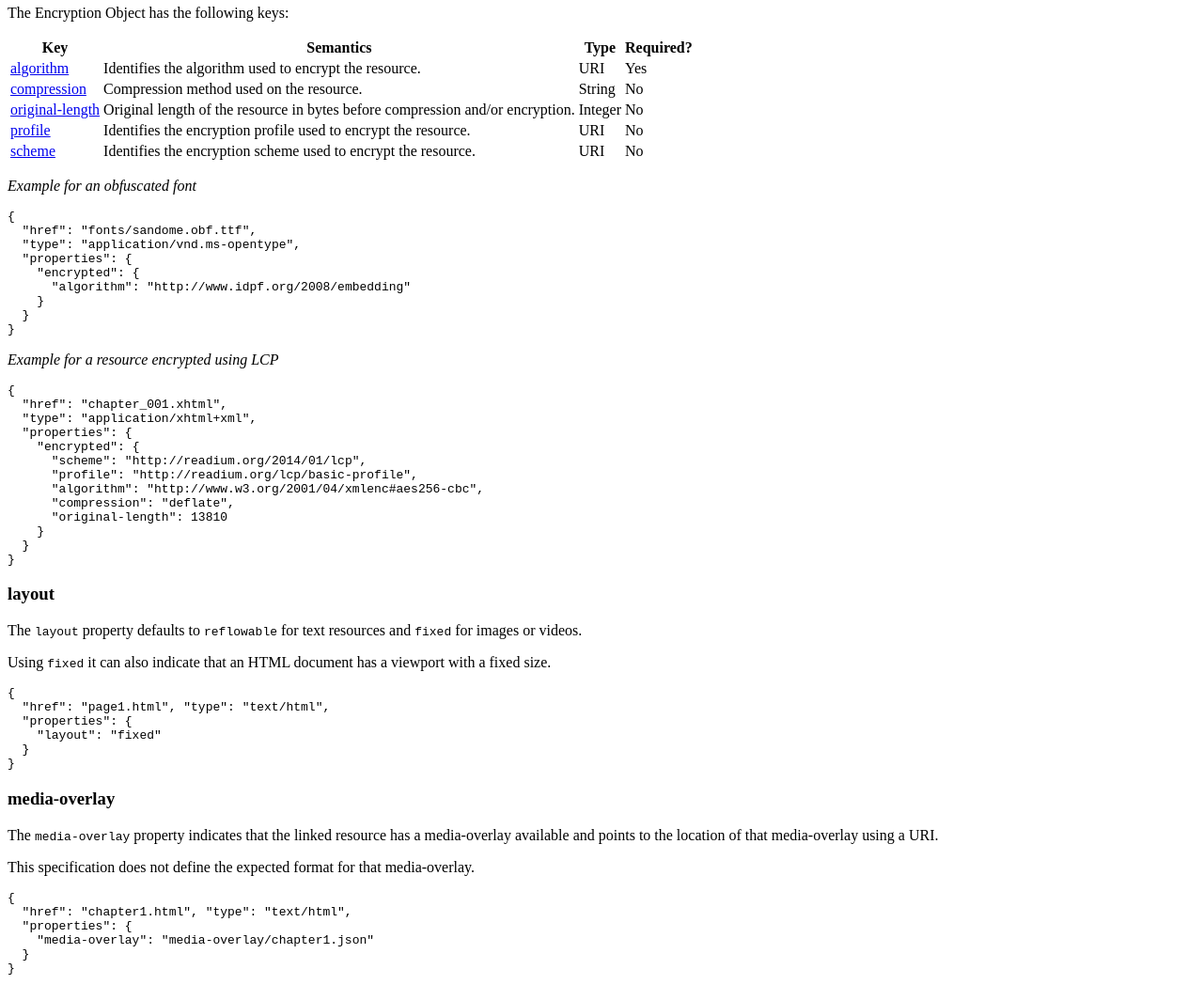
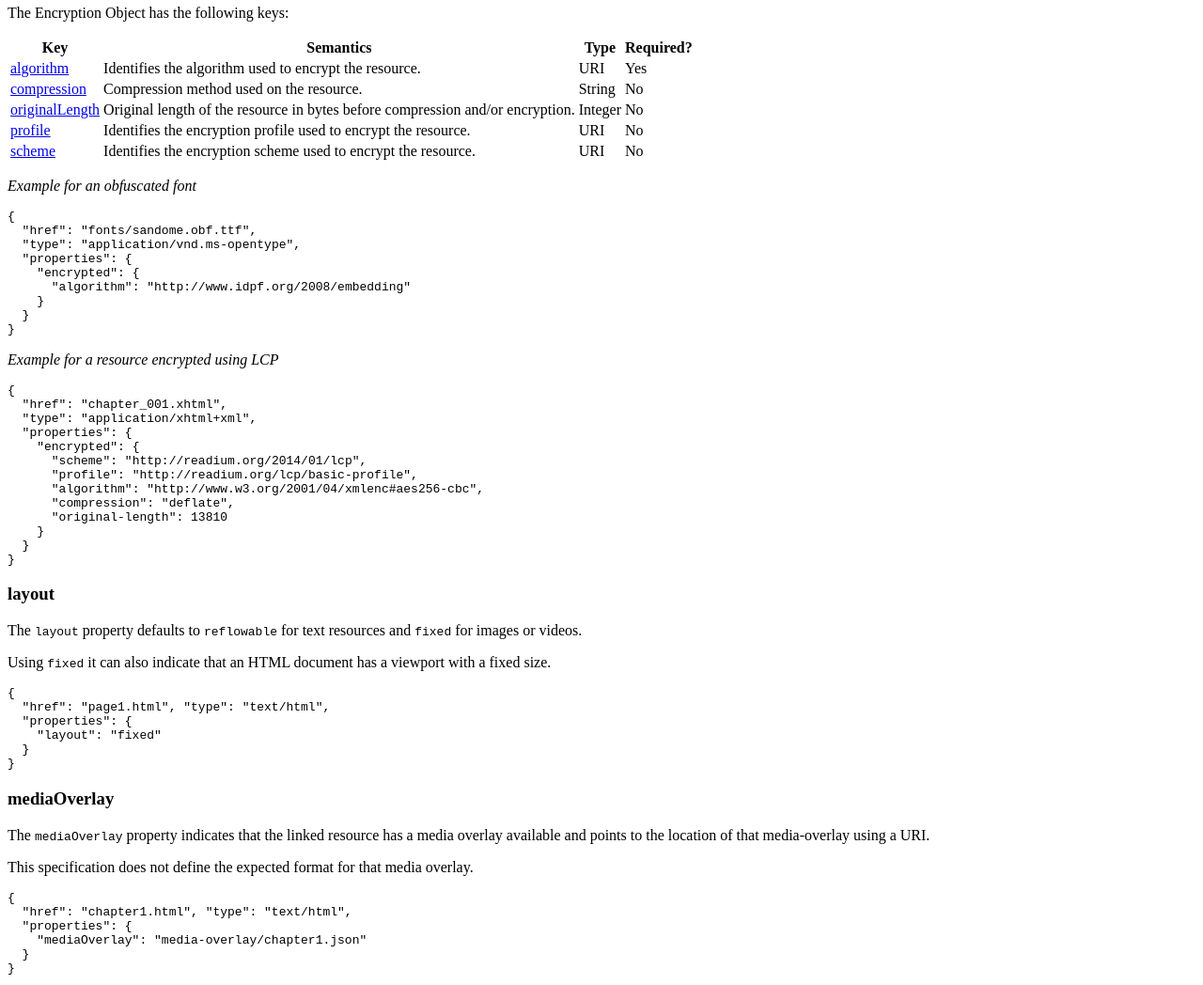
Before and after one commit to readium/webpub-manifest, a Jekyll site: the page built from extensions/epub.md, in a window 1280 px wide and 1400 px high, scrolled down 1034 px. Shown: the part 349-1397 px from the top of the window at 94% size. Built offline with Jekyll 4.4.1, drawn with Linux system fonts in a browser that asks for light colours; our own code applies the rules of GitHub Pages for plain Markdown files; comment, search, counter and statistics services are not loaded; some of the changed text lies outside the part shown.

Commit message:
Rename 2 properties which become camelCase (consistency of style)

````diff
--- a/extensions/epub.md
+++ b/extensions/epub.md
@@ -31,7 +31,7 @@
 | [contains](#contains)  | Identifies content contained in the linked resource, that cannot be strictly identified using a media type.  | Array  | `mathml`, `onix`, `remote-resources`, `js`, `svg` or `xmp`  |
 | [encrypted](#encrypted)  | Indicates that a resource is encrypted/obfuscated and provides relevant information for decryption.  | [Encryption Object](#encrypted)  | See the definition for the [Encryption Object](#encrypted) |
 | [layout](#layout)  | Hint about the nature of the layout for the linked resources.  | String  | `fixed` or `reflowable`  |
-| [media-overlay](#media-overlay)  | Location of a media-overlay for the resource referenced in the Link Object.  | URI  | Any valid relative or absolute URI  |
+| [mediaOverlay](#mediaOverlay)  | Location of a media overlay for the resource referenced in the Link Object.  | URI  | Any valid relative or absolute URI  |
 
 ### contains
 
@@ -70,7 +70,7 @@
 | ----- | --------- | -------- | --------- |
 | [algorithm](#algorithm)  | Identifies the algorithm used to encrypt the resource.  | URI  | Yes |
 | [compression](#compression)  | Compression method used on the resource.  | String  | No |
-| [original-length](#original-length)  | Original length of the resource in bytes before compression and/or encryption. | Integer  | No |
+| [originalLength](#original-length)  | Original length of the resource in bytes before compression and/or encryption. | Integer  | No |
 | [profile](#profile)  | Identifies the encryption profile used to encrypt the resource.  | URI  | No |
 | [scheme](#scheme)  | Identifies the encryption scheme used to encrypt the resource.  | URI  | No |
 
@@ -122,17 +122,17 @@
 }
 ```
 
-### media-overlay
+### mediaOverlay
 
-The `media-overlay` property indicates that the linked resource has a media-overlay available and points to the location of that media-overlay using a URI.
+The `mediaOverlay` property indicates that the linked resource has a media overlay available and points to the location of that media-overlay using a URI.
 
-This specification does not define the expected format for that media-overlay.
+This specification does not define the expected format for that media overlay.
 
 ```
 {
   "href": "chapter1.html", "type": "text/html",
   "properties": {
-    "media-overlay": "media-overlay/chapter1.json"
+    "mediaOverlay": "media-overlay/chapter1.json"
   }
 }
 ```
````
